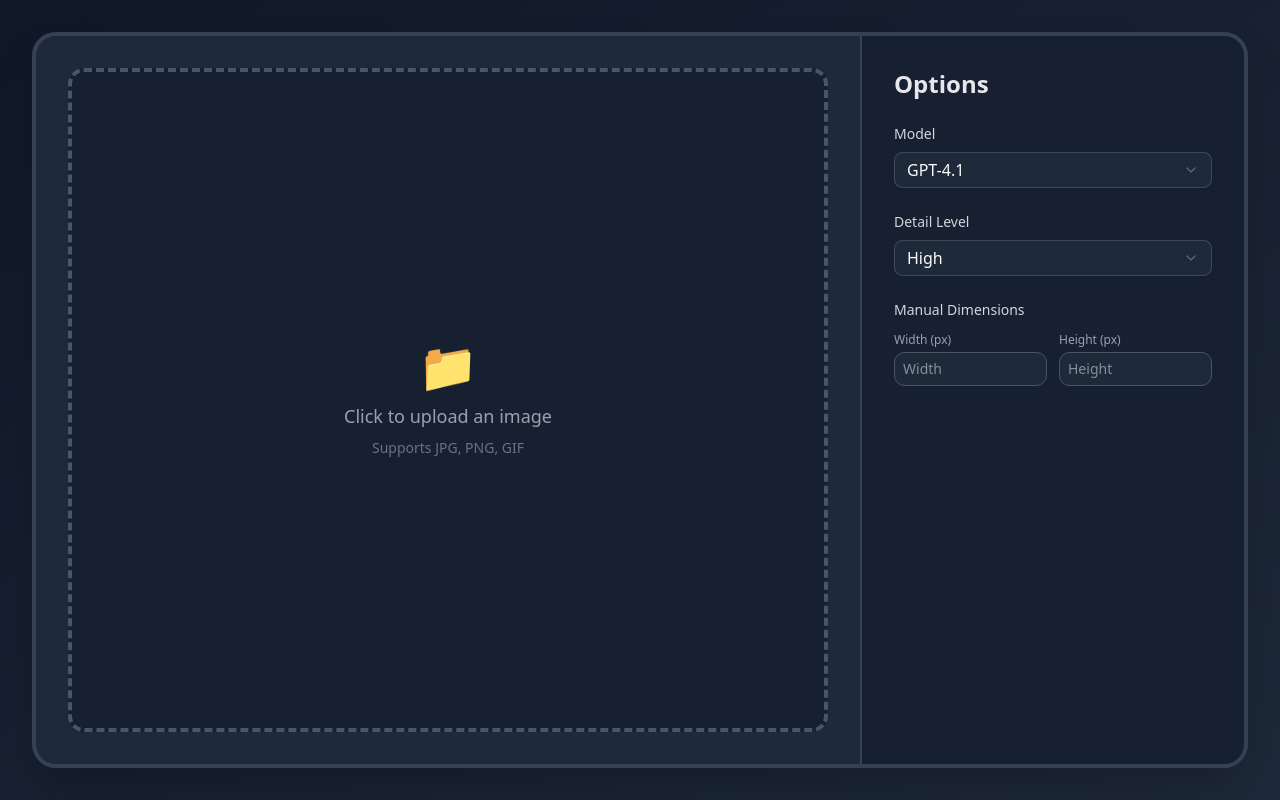
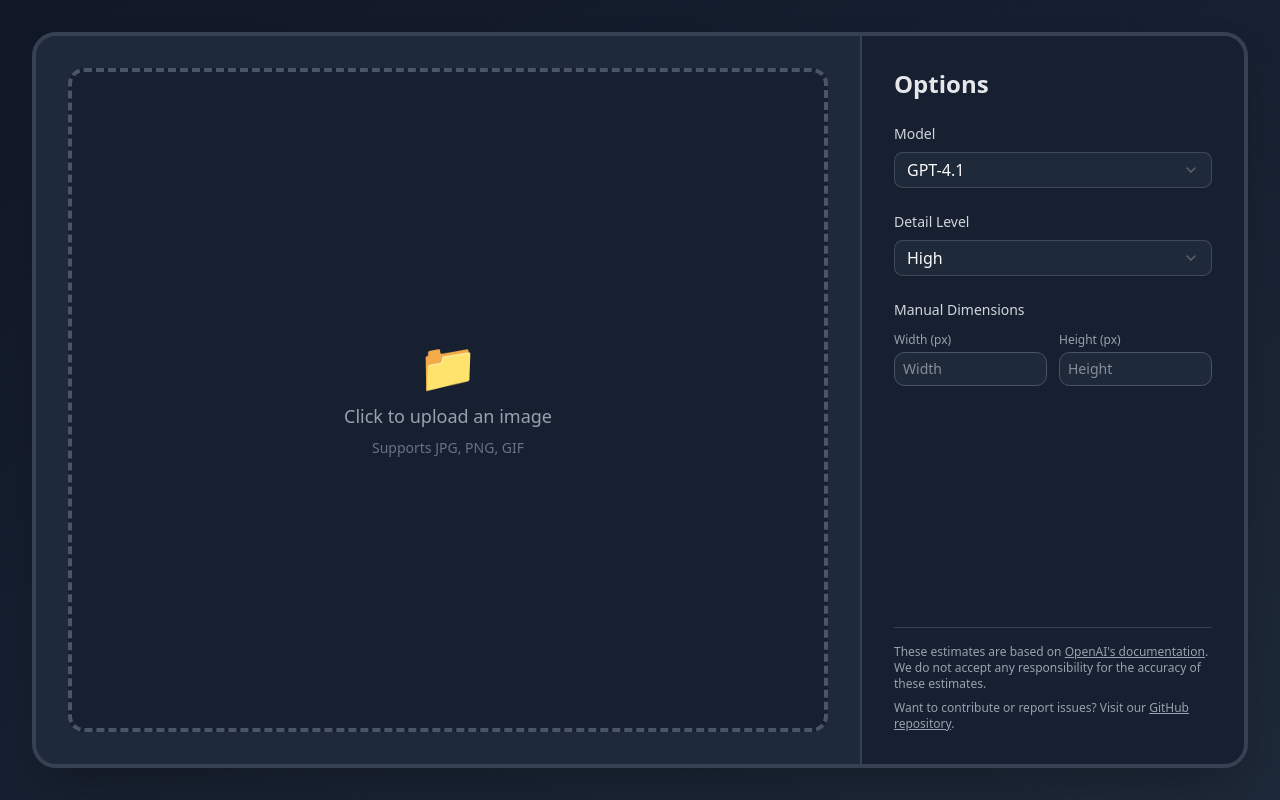
Before and after one commit to curefatih/image-token-estimator, a React (Vite) app: page / in a window 1280 px wide. Built offline with nearby package versions, Linux system fonts and the light colour scheme.

Commit message:
feat: add footer with links to OpenAI documentation and GitHub repository for user guidance and contribution

```diff
--- a/index.html
+++ b/index.html
@@ -2,7 +2,6 @@
 <html lang="en" class="dark">
   <head>
     <meta charset="UTF-8" />
-    <link rel="icon" type="image/svg+xml" href="/vite.svg" />
     <meta name="viewport" content="width=device-width, initial-scale=1.0" />
     <title>OpenAI Image Token Calculator</title>
     <link rel="icon" type="image/png" href="/favicon-96x96.png" sizes="96x96" />
--- a/src/App.tsx
+++ b/src/App.tsx
@@ -327,6 +327,33 @@
                 </div>
               </div>
             </div>
+            <div className="mt-auto pt-4 border-t border-gray-200 dark:border-gray-700">
+              <p className="text-xs text-gray-500 dark:text-gray-400">
+                These estimates are based on{" "}
+                <a
+                  href="https://platform.openai.com/docs/guides/images-vision?api-mode=responses#calculating-costs"
+                  target="_blank"
+                  rel="noopener noreferrer"
+                  className="underline hover:text-gray-700 dark:hover:text-gray-300"
+                >
+                  OpenAI's documentation
+                </a>
+                . We do not accept any responsibility for the accuracy of these
+                estimates.
+              </p>
+              <p className="text-xs text-gray-500 dark:text-gray-400 mt-2">
+                Want to contribute or report issues? Visit our{" "}
+                <a
+                  href="https://github.com/curefatih/image-token-estimator"
+                  target="_blank"
+                  rel="noopener noreferrer"
+                  className="underline hover:text-gray-700 dark:hover:text-gray-300"
+                >
+                  GitHub repository
+                </a>
+                .
+              </p>
+            </div>
           </div>
         </div>
       </div>
```
